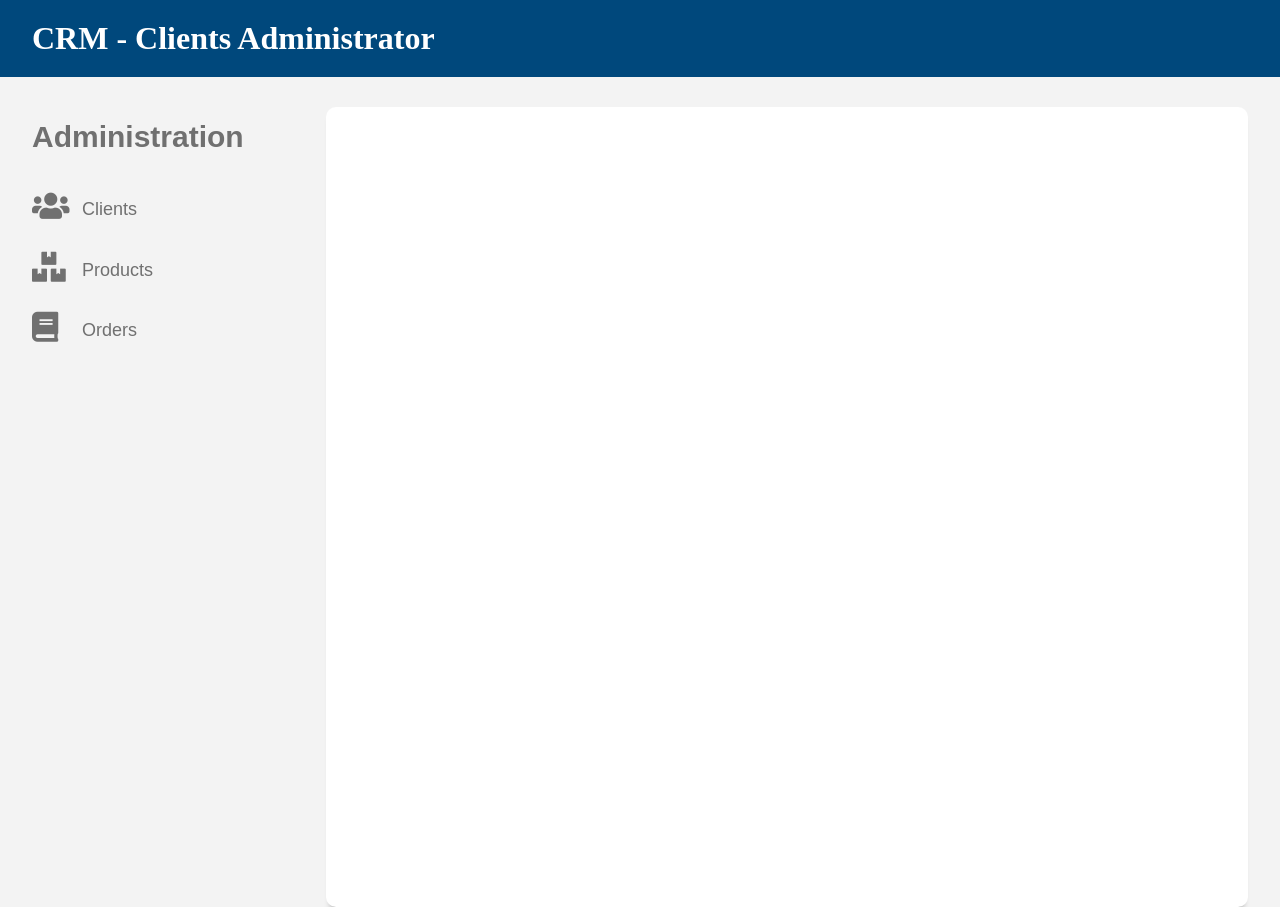
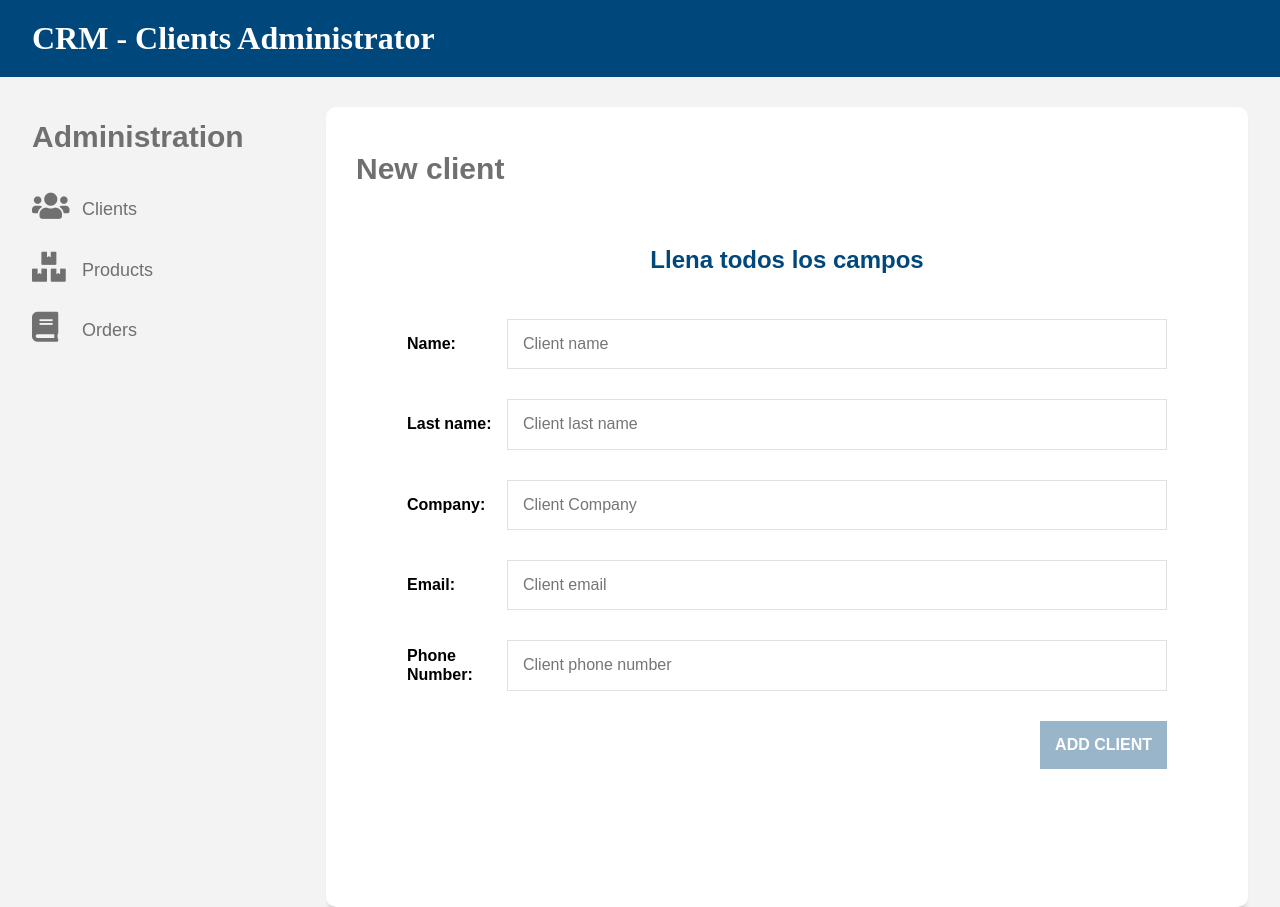
Before and after one commit to HectorGerardoZV/CRM-Client, a React (Create React App) app: page /clients/new in a window 1280 px wide. Built offline with nearby package versions, Linux system fonts and the light colour scheme.

Commit message:
The functionality of add new clients is already finished with react

```diff
--- a/package.json
+++ b/package.json
@@ -6,10 +6,12 @@
     "@testing-library/jest-dom": "^5.16.1",
     "@testing-library/react": "^12.1.2",
     "@testing-library/user-event": "^13.5.0",
+    "axios": "^0.24.0",
     "react": "^17.0.2",
     "react-dom": "^17.0.2",
     "react-router-dom": "^6.2.1",
     "react-scripts": "5.0.0",
+    "sweetalert2": "^11.3.3",
     "web-vitals": "^2.1.2"
   },
   "scripts": {
--- a/public/css/app.css
+++ b/public/css/app.css
@@ -64,6 +64,9 @@ h2 {
     border: none;
     flex: 0 0 100%;
     width: 100%;
+}
+.btn i{
+    margin-left: 1rem;
 }
 .btn:hover {
     cursor: pointer;
@@ -247,6 +250,7 @@ h2 {
         display: flex;
         flex-direction: column;
         justify-content: space-around;
+
     }
 
     .pedido .acciones,
--- a/src/App.js
+++ b/src/App.js
@@ -1,19 +1,33 @@
 import React, {Fragment} from 'react';
+import { BrowserRouter as Router, Routes, Route} from 'react-router-dom';
+
+
 import Header from "./components/layout/Header"
 import Navegation from './components/layout/Navegation';
+import Clients from './components/clients/Clients';
+import NewClient from './components/clients/NewClient';
+import Products from './components/products/Products';
+import Orders from './components/orders/Orders';
+
 function App() {
     return (
+      <Router>
         <Fragment>
             <Header/>
             <div className='grid contenedor contenedor-principal'>
               <Navegation/>
+              <main className='caja-contenido col-9'>
+                  <Routes>
+                    <Route path = "/" element= {<Clients/>} />
+                    <Route path = "/products" element= {<Products/>} />
+                    <Route path = "/orders" element= {<Orders/>} />
 
-            <main className='caja-contenido col-9'>
-
+                    <Route path = "/clients/new" element = {<NewClient/>}/>
+                  </Routes>
               </main>
             </div>
         </Fragment>
-
+    </Router>
 
     );
 }
--- /dev/null
+++ b/src/components/clients/Client.js
@@ -0,0 +1,28 @@
+import React from 'react';
+import { Link } from 'react-router-dom';
+const Client = ({client}) => {
+
+    const {_id, name, lastName, company, email, phoneNumber } = client;
+    return (
+        <li className='cliente'>
+            <div className='info-cliente'>
+                <p className='nombre'>{name} {lastName}</p>
+                <p className='empresa'>{company}</p>
+                <p className=''>{email}</p>
+                <p className=''>P.Number: {phoneNumber}</p>
+            </div>
+            <div className='acciones'>
+                <Link to={"#"} className='btn btn-azul'>
+                    Edit
+                    <i className='fas fa-pen-alt'></i>
+                </Link>
+                <button className='btn btn-rojo'>
+                    Delete
+                    <i className='fas fa-times'></i>
+                </button>
+            </div>
+        </li>
+      );
+}
+
+export default Client;
--- /dev/null
+++ b/src/components/clients/Clients.js
@@ -0,0 +1,40 @@
+import React, {useEffect,useState,Fragment} from 'react';
+import { Link } from 'react-router-dom';
+
+import clienteAxios from "../../config/axios";
+import Client from './Client';
+const Clients = () => {
+
+    const [clients,addClients] = useState([]);
+
+    const consultarAPI = async ()=>{
+        const query = await clienteAxios.get("/clients");
+        addClients(query.data);
+    }
+
+    useEffect(()=>{
+        consultarAPI();
+    },[])
+
+    return (
+
+        <Fragment>
+            <h1>Cliets</h1>
+            <Link to={"/clients/new"} className='btn btn-verde nvo-cliente'>
+                New Client
+                <i className='fas fa-plus-circle'></i>
+            </Link>
+
+            <ul className='listado-clientes'>
+                {clients.map(client=>(
+                    <Client
+                        key={client._id}
+                        client = {client}
+                    />
+                ))}
+            </ul>
+        </Fragment>
+    );
+}
+
+export default Clients;
--- /dev/null
+++ b/src/components/clients/NewClient.js
@@ -0,0 +1,96 @@
+import React, {Fragment, useState} from 'react';
+import clienteAxios from '../../config/axios';
+
+
+const NewClient = () => {
+    const [client, saveClient] = useState({
+        name: "",
+        lastName: "",
+        company: "",
+        phoneNumber: "",
+        email: ""
+    });
+
+
+    const updateState = e =>{
+        saveClient({
+            ...client,
+            [e.target.name]: e.target.value
+        })
+    }
+
+    const validForm = () =>{
+        let {name, lastName, email, phoneNumber, company} = client;
+        name = name.trim();
+        lastName = lastName.trim();
+        email = email.trim();
+        phoneNumber = phoneNumber.trim();
+        company = company.trim();
+        let valid = !name.length || !lastName.length || !email.length || !phoneNumber.length || !company.length
+        return valid;
+    }
+
+    const  addClient = (e) =>{
+        e.preventDefault();
+        clienteAxios.post("/clients", client)
+        .then(res=>{
+            if(res.data.message){
+                console.log("OK");
+            }else{
+                console.log("BAD")
+            }
+        });
+
+    }
+
+    return (
+        <Fragment>
+            <h2>New client</h2>
+            <form
+                onSubmit={addClient}
+            >
+                <legend>Llena todos los campos</legend>
+                <div className="campo">
+                    <label>Name:</label>
+                    <input type="text" placeholder="Client name" name="name"
+                        onInput={updateState}
+                    />
+                </div>
+                <div className="campo">
+                    <label>Last name:</label>
+                    <input type="text" placeholder="Client last name" name="lastName"
+                        onChange={updateState}
+                    />
+                </div>
+                <div className="campo">
+                    <label>Company:</label>
+                    <input type="text" placeholder="Client Company" name="company"
+                        onChange={updateState}
+                    />
+                </div>
+                <div className="campo">
+                    <label>Email:</label>
+                    <input type="email" placeholder="Client email" name="email"
+                        onChange={updateState}
+                    />
+                </div>
+                <div className="campo">
+                    <label>Phone Number:</label>
+                    <input type="text" placeholder="Client phone number" name="phoneNumber"
+                        onChange={updateState}
+                    />
+                </div>
+                <div className="enviar">
+                        <input type="submit" className="btn btn-azul" value="Add client"
+                            disabled={validForm()}
+
+                        />
+                </div>
+            </form>
+        </Fragment>
+
+
+     );
+}
+
+export default NewClient;
--- a/src/components/layout/Navegation.js
+++ b/src/components/layout/Navegation.js
@@ -1,14 +1,14 @@
 import React from 'react';
+import { Link } from 'react-router-dom';
 
 const Navegation = () => {
     return (
         <aside className='sidebar col-3'>
             <h2>Administration</h2>
             <nav className='navegacion'>
-                <a href='index.html' className='clientes'>Clients</a>
-                <a href='products.html' className='productos'>Products</a>
-                <a href='orders.html' className='pedidos'>Orders</a>
-
+                <Link to={'/'} className='clientes'>Clients</Link>
+                <Link to={'/products'} className='productos'>Products</Link>
+                <Link to={'/orders'} className='pedidos'>Orders</Link>
             </nav>
         </aside>
      );
--- /dev/null
+++ b/src/components/orders/Orders.js
@@ -0,0 +1,9 @@
+import React from 'react';
+
+const Orders = () => {
+    return (
+        <h1>Orders</h1>
+     );
+}
+
+export default Orders;
--- /dev/null
+++ b/src/components/products/Products.js
@@ -0,0 +1,9 @@
+import React from 'react';
+
+const Products = () => {
+    return (
+        <h1>Produdcts</h1>
+     );
+}
+
+export default Products;
--- /dev/null
+++ b/src/config/axios.js
@@ -0,0 +1,7 @@
+import axios from "axios";
+
+const clienteAxios = axios.create({
+    baseURL: "http://localhost:5000"
+});
+
+export default clienteAxios;
```
Also changed, not shown: 1 other file (tests, documents, lock files or other folders). Lines whose indentation alone changed are shown as unchanged.
